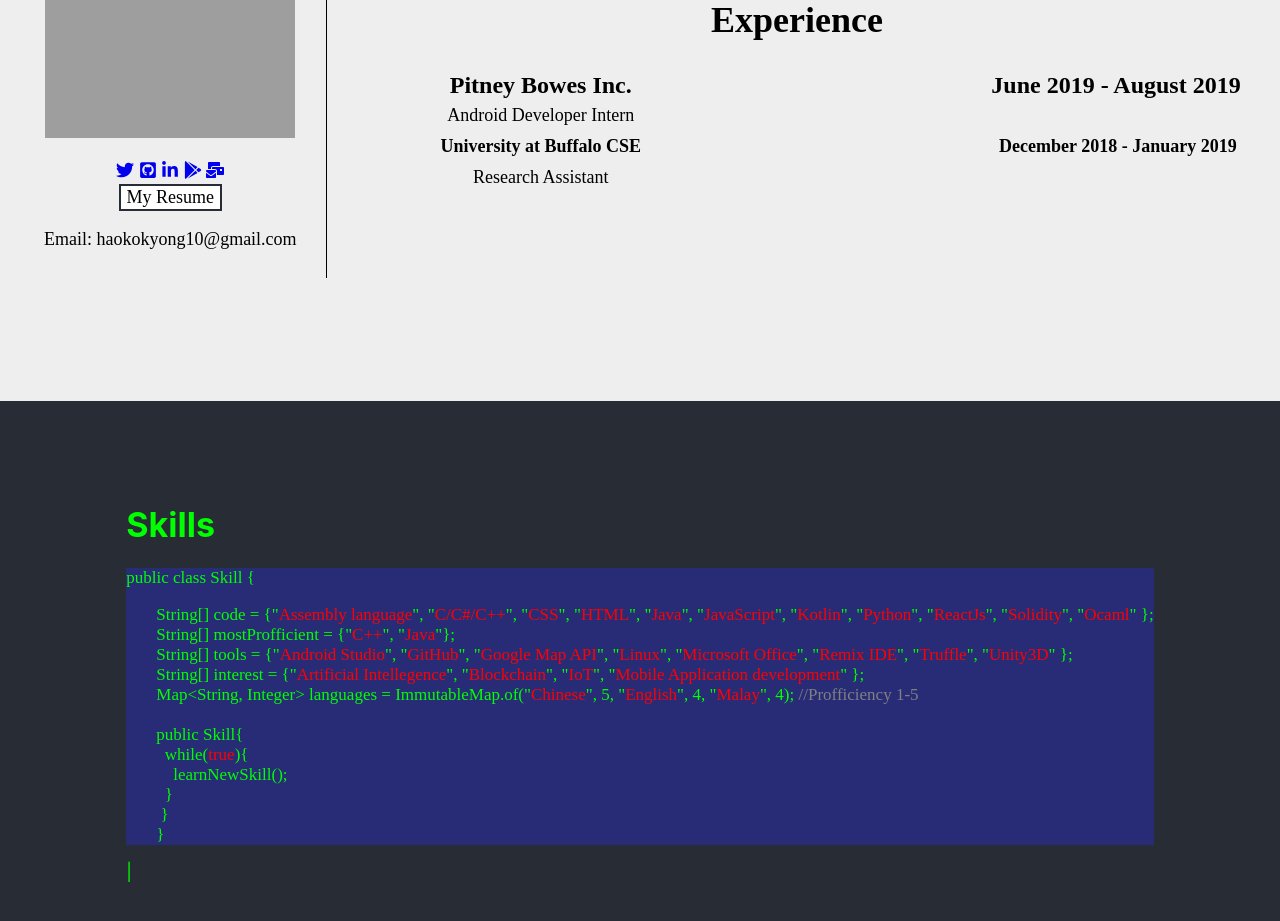
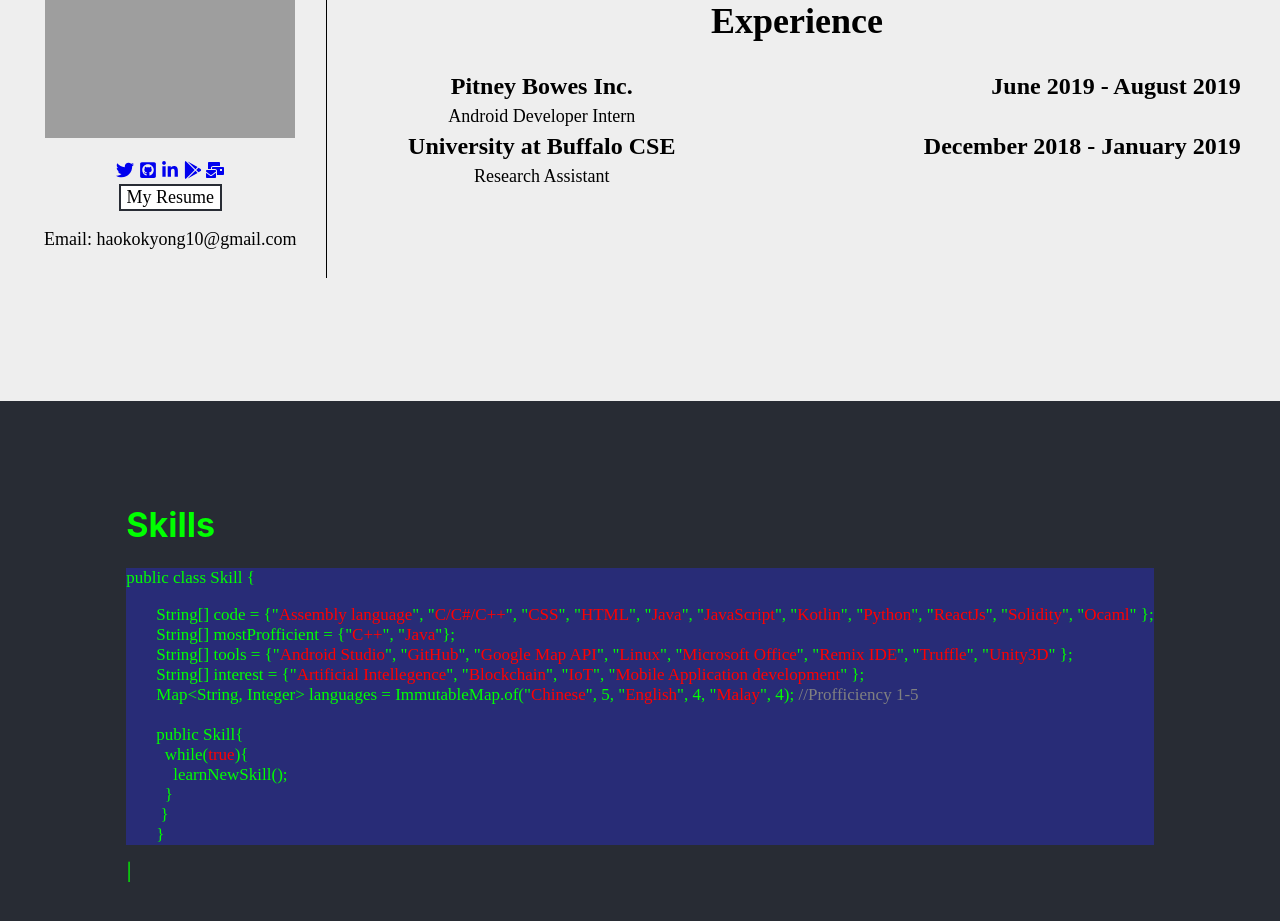
Before and after one commit to Scravlon/react-web-page, a React (Create React App) app: page / in a window 1280 px wide. Shown: the part 1200-2121 px from the top of the page. Built offline with nearby package versions, Linux system fonts and the light colour scheme; grey boxes are pictures that could not be loaded; a web font is replaced by a local one.

Commit message:
update resume

```diff
--- a/src/AboutMe.js
+++ b/src/AboutMe.js
@@ -77,8 +77,8 @@
             <td className="tg-dvpl"></td>
           </tr>
           <tr>
-            <td className="tg-0pky"><strong>University at Buffalo CSE</strong></td>
-            <td className="tg-dvpl"><strong>December 2018 - January 2019 </strong></td>
+            <th className="tg-0pky"><strong>University at Buffalo CSE</strong></th>
+            <th className="tg-dvpl"><strong>December 2018 - January 2019 </strong></th>
           </tr>
           <tr>
             <td className="tg-0pky">Research Assistant</td>
```
Also changed, not shown: 1 other file (tests, documents, lock files or other folders).
